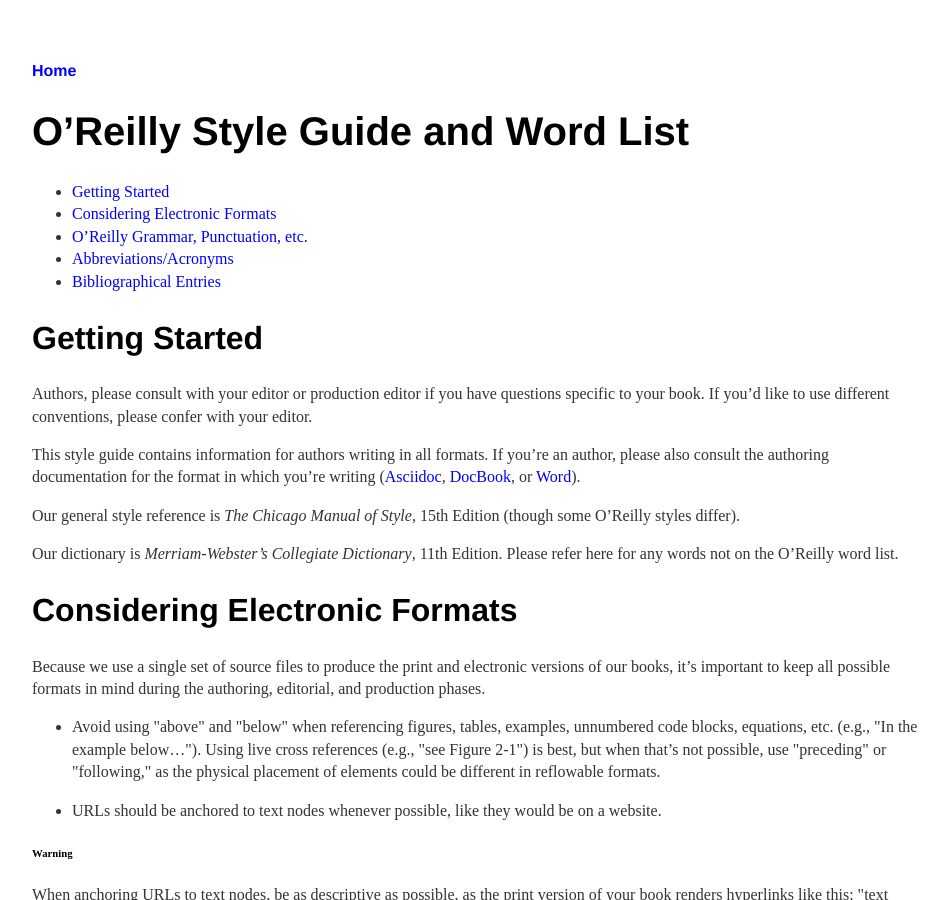
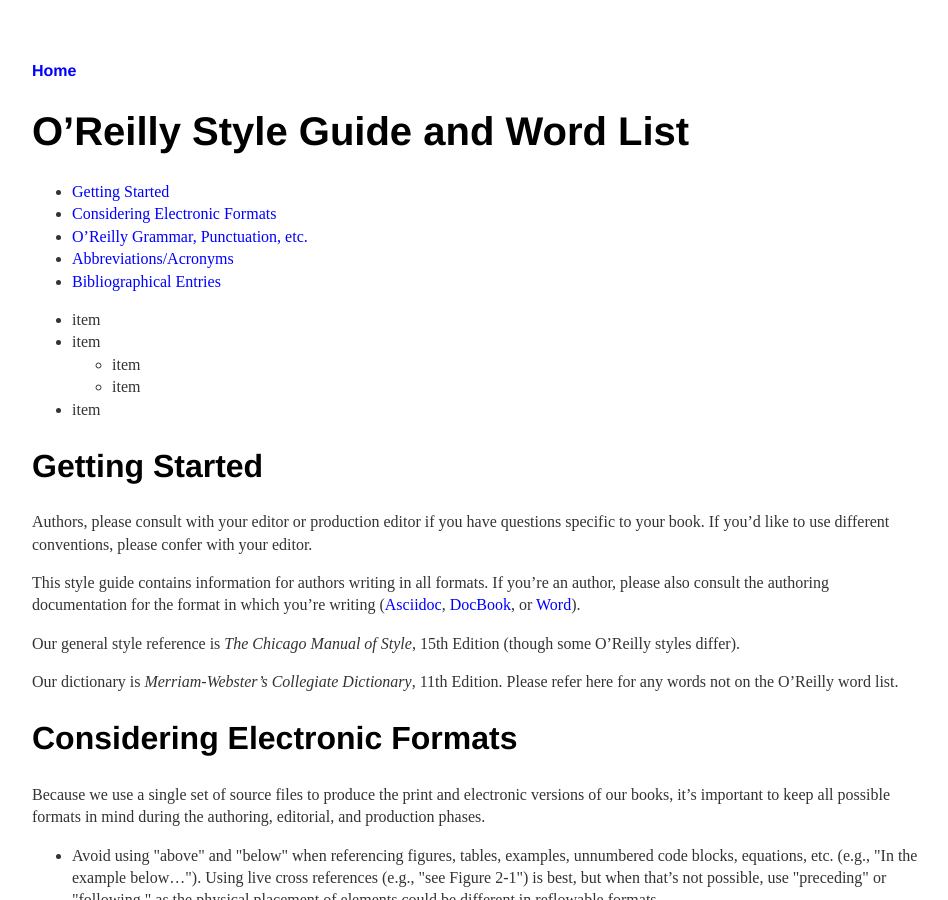
Before and after one commit to oreillymedia/production-resources, a Jekyll site: the page built from styleguide/index.md, in a window 1280 px wide and 900 px high. Shown: the whole window, without its empty margins (160-1108 px from the left). Built offline with Jekyll 4.4.1, drawn with Linux system fonts in a browser that asks for light colours.

Commit message:
Update index.md

```diff
--- a/styleguide/index.md
+++ b/styleguide/index.md
@@ -18,6 +18,12 @@
   </li>
 </li>
 </ul>
+
+* item
+* item
+  * item
+  * item
+* item
 
 <section data-type="sect2" id="getting_started">
 <h2>Getting Started</h2>
```
